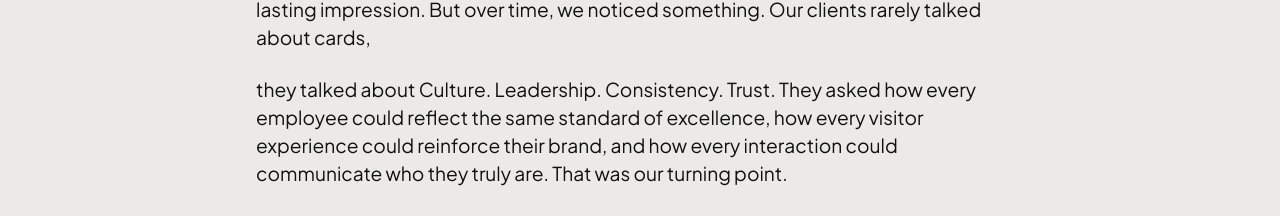
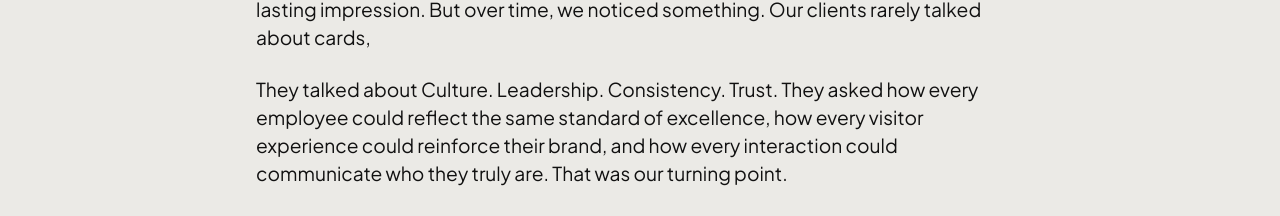
Before and after one commit to 0001-DEV/Identifine, a React (Vite) app: page /about-us in a window 1280 px wide. Shown: the part 717-933 px from the top of the page. Built offline with nearby package versions, Linux system fonts and the light colour scheme; a web font is replaced by a local one.

Commit message:
Capitalize They at beginning of second story paragraph in AboutUsPage.jsx

```diff
--- a/src/pages/AboutUsPage.jsx
+++ b/src/pages/AboutUsPage.jsx
@@ -251,7 +251,7 @@ export default function AboutUsPage() {
                 We thought we were building better identity cards, so we obsessed over premium materials, flawless craftsmanship, and technology that could elevate how people represented their organizations. Every card we created was designed to leave a lasting impression. But over time, we noticed something. Our clients rarely talked about cards,
               </p>
               <p className="font-normal animate-typewriter-text [animation-delay:0.55s]">
-                they talked about Culture. Leadership. Consistency. Trust. They asked how every employee could reflect the same standard of excellence, how every visitor experience could reinforce their brand, and how every interaction could communicate who they truly are. That was our turning point.
+                They talked about Culture. Leadership. Consistency. Trust. They asked how every employee could reflect the same standard of excellence, how every visitor experience could reinforce their brand, and how every interaction could communicate who they truly are. That was our turning point.
               </p>
               <p className="font-normal animate-typewriter-text [animation-delay:0.95s]">
                 We realized organizations don't have an ID card problem. They have an identity challenge, because identity isn't a product. It's an experience. It's felt through people, workplaces, processes, technology, and every moment that shapes perception. The card is simply one expression of that bigger story. That realization transformed Identifine. Today, we help organizations intentionally design how their identity is represented, experienced, and managed. Our premium credentials, smart NFC technology, executive identity solutions, and branded touchpoints work together as one integrated identity ecosystem, helping organizations build clarity, consistency, trust, and distinction at every level.
```
